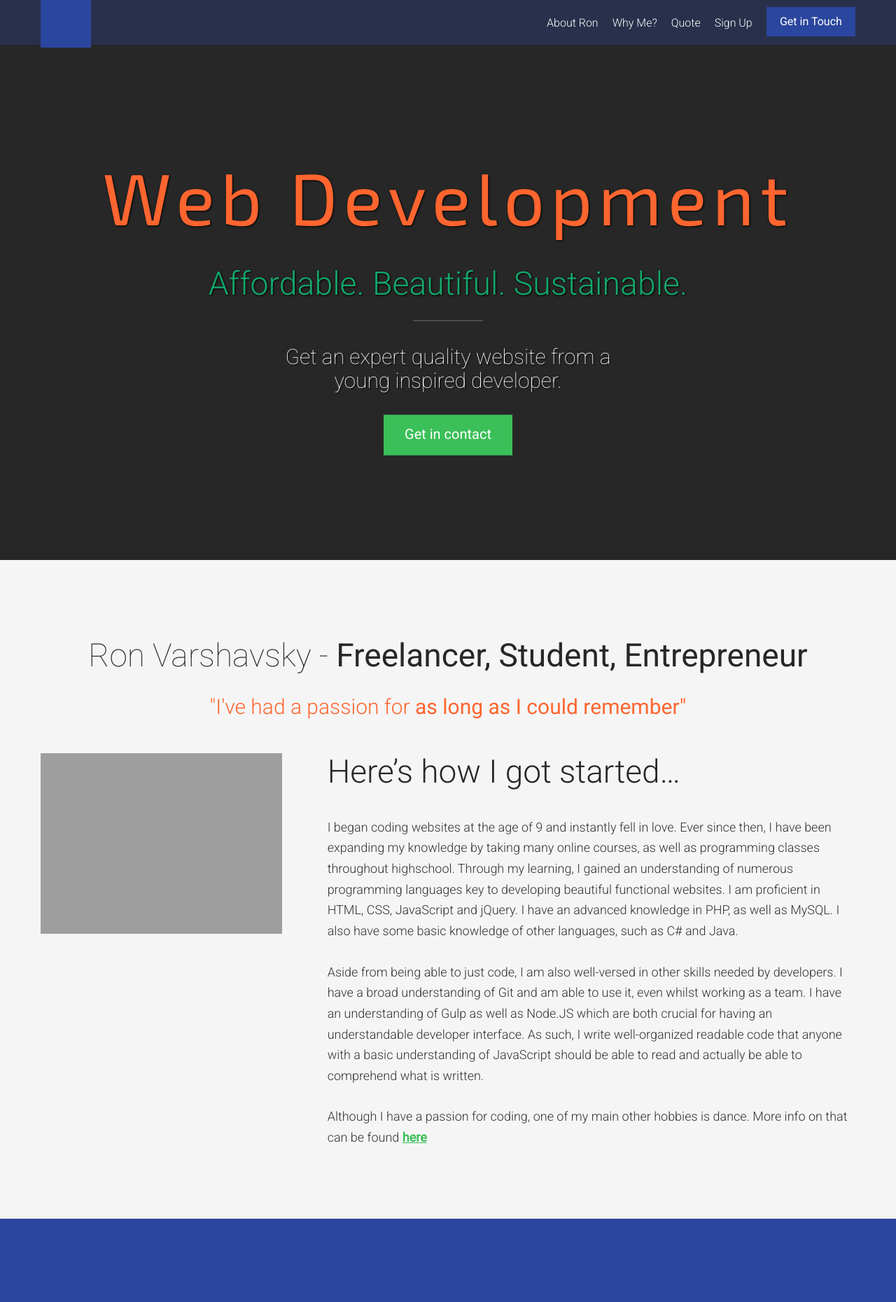
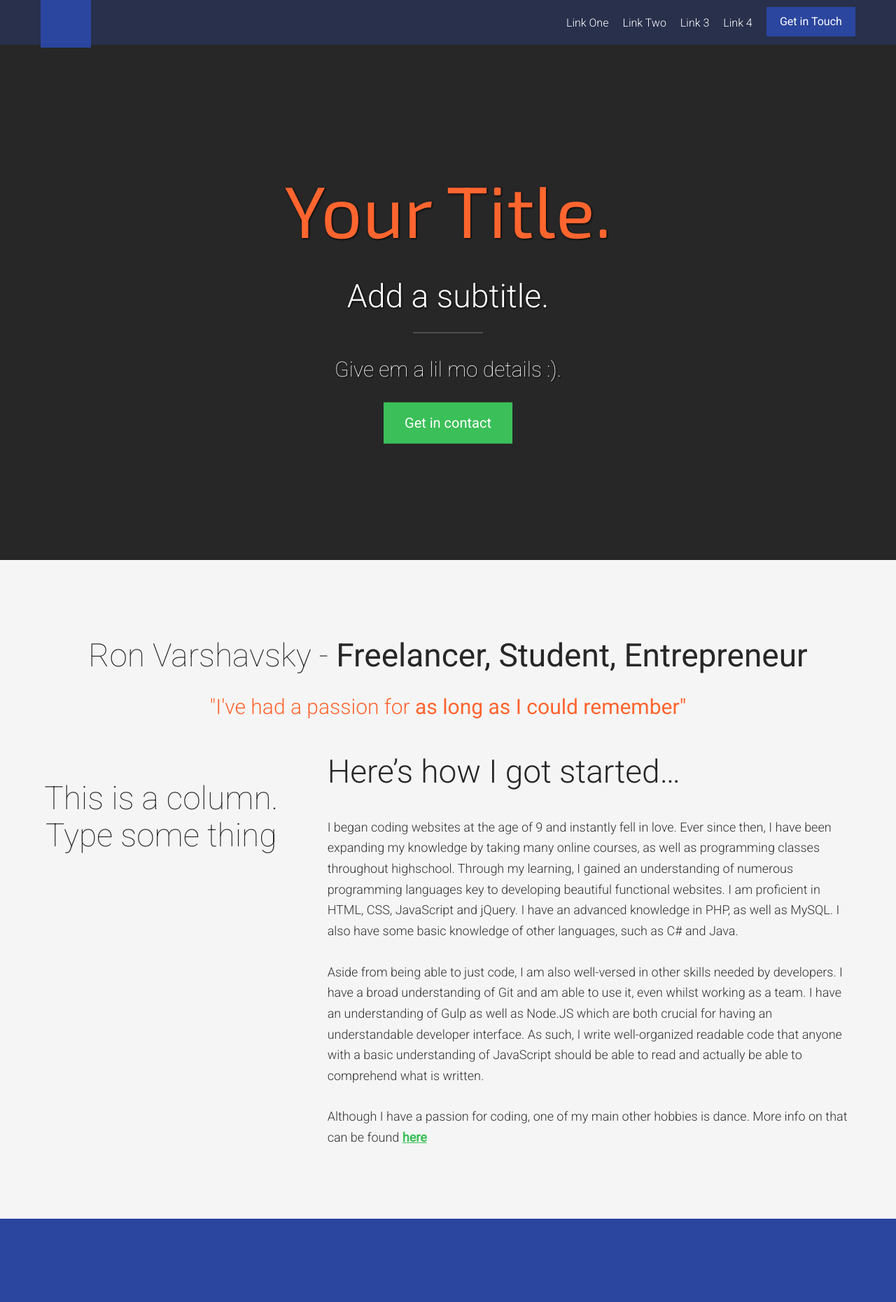
Before and after one commit to VangoCode/html_site_template, a PHP site: page / in a window 1280 px wide. Shown: the top 1860 px of the page at 70% size. Run offline with PHP 8.4, Linux system fonts and the light colour scheme; some libraries are stand-ins or nearby versions; some web fonts are replaced; grey boxes are pictures that could not be loaded.

Commit message:
Finished the template styling.

```diff
--- a/app/assets/styles/modules/_introduction.css
+++ b/app/assets/styles/modules/_introduction.css
@@ -26,7 +26,6 @@
     &__title {
         font-family: 'Exo 2', sans-serif;
         font-weight: 300;
-        letter-spacing: .5rem;
         text-shadow: 1px 1px 3px #000;
         color: $mainRed;
         font-size: 2rem;
@@ -51,8 +50,8 @@
 
     &__subtitle {
         font-weight: 300;
-        color: $minorGreen;
         font-size: 1.2rem;
+        color: #FFF;
         text-shadow: 1px 1px 3px #000;
         margin-bottom: 0;
 
--- a/app/assets/styles/modules/_site-header.css
+++ b/app/assets/styles/modules/_site-header.css
@@ -32,7 +32,7 @@
         background-color: $mainBlue;
         padding: 25px 36px;
         left: 50%;
-        transform: translateX(-50%) scale(2.5);
+        transform: translateX(-50%) scale(1.5);
         transition: transform .3s ease-out;
         transform-origin: 50% 0%;
         top: 0;
--- a/app/index.html
+++ b/app/index.html
@@ -43,10 +43,10 @@
 
                     <nav class="primary-nav primary-nav--pull-right">
                         <ul>
-                            <li><a href="#about" id="about-link">About Ron</a></li>
-                            <li><a href="#performance" id="performance-link">Why Me?</a></li>
-                            <li><a href="#signup" id="signup-link">Quote</a></li>
-                            <li><a href="#email-list" id="email-link">Sign Up</a></li>
+                            <li><a href="#about" id="about-link">Link One</a></li>
+                            <li><a href="#performance" id="performance-link">Link Two</a></li>
+                            <li><a href="#signup" id="signup-link">Link 3</a></li>
+                            <li><a href="#email-list" id="email-link">Link 4</a></li>
                         </ul>
                     </nav>
                 </div>
@@ -60,10 +60,10 @@
 
             <div class="introduction__text-content">
                 <div class="wrapper">
-                    <h1 class="introduction__title">Web Development</h1>
-                    <h2 class="introduction__subtitle">Affordable. Beautiful. Sustainable.</h2>
+                    <h1 class="introduction__title">Your Title.</h1>
+                    <h2 class="introduction__subtitle">Add a subtitle.</h2>
                     <span class="separator"></span>
-                    <p class="introduction__description">Get an expert quality website  from a young inspired developer.</p>
+                    <p class="introduction__description">Give em a lil mo details :).</p>
                     <p><a href="#" class="btn btn--green btn--large btn--insert-border btn--circlify btn--introduction open-modal">Get in contact</a></p>
                 </div>
             </div>
@@ -83,7 +83,7 @@
                 <div class="row row--gutters">
 
                     <div class="row__medium-4 row__b-margin-until-medium">
-                        <img class="headline--image lazyload" data-srcset="assets/images/ron.jpg" class="rotate" alt="Ron Varshavsky">
+                        <h2 class="headline headline--centered headline--light">This is a column. Type some thing</h2>
                     </div>
 
                     <div class="row__medium-8">
@@ -100,20 +100,20 @@
 
         <div id="performance" class="page-section page-section--blue" data-matching-link="#performance-link">
             <div class="wrapper">
-                <h2 class="section-title section-title--white performance--header"><img class="section-title__icon" src="assets/images/icons/star.svg">Why <strong>Me?</strong></h2>
+                <h2 class="section-title section-title--white performance--header">Why <strong>Me?</strong></h2>
 
                 <div class="row row--gutters row--gutters-large generic-content-container">
 
                     <div class="row__medium-6">
 
                         <div class="performance-item">
-                            <img class="performance-item__icon lazyload" data-srcset="assets/images/icons/diamond.svg" width="64px">
+
                             <h3 class="performance-item__title">Professional Quality</h3>
                             <p>Ron Varshavsky pays extreme attention to detail when styling his websites, and while programming both the front-end and back-end. Clients can rest assured their website will be of professional quality.</p>
                         </div>
 
                         <div class="performance-item">
-                            <img class="performance-item__icon" src="assets/images/icons/piggy-bank.svg" width="64px">
+
                             <h3 class="performance-item__title">Bang for your Buck</h3>
                             <p>The quality of the product clients get is unrealistically good, especially for the price they pay.</p>
                         </div>
@@ -123,13 +123,13 @@
                     <div class="row__medium-6">
 
                         <div class="performance-item">
-                            <img class="performance-item__icon" src="assets/images/icons/computer.svg" width="64px">
+
                             <h3 class="performance-item__title">Fully Customizable</h3>
                             <p>Every aspect of the website is customizable. All elements will be changeable based on the client's requests, and payment will not be required until the client is fully satisfied.</p>
                         </div>
 
                         <div class="performance-item">
-                            <img class="performance-item__icon" src="assets/images/icons/coding.svg" width="64px">
+
                             <h3 class="performance-item__title">Front End and Back End Included</h3>
                             <p>The front end and the back end are both included. With a  beautiful website plus amazing back-end programming, Ron Varshavsky is an amazing one-stop-shop for your website.</p>
                         </div>
@@ -144,7 +144,7 @@
 
         <div id="signup" class="page-section signup" data-matching-link="#signup-link">
             <div class="wrapper">
-                <h2 class="section-title signup--header"><img class="section-title__icon" src="assets/images/icons/envelope.svg" width="64px">Get a <strong>Quote</strong></h2>
+                <h2 class="section-title signup--header">Get a <strong>Quote</strong></h2>
 
                 <form id="order-form" class="signup--form" method="post">
 
--- a/app/temp/styles/styles.css
+++ b/app/temp/styles/styles.css
@@ -416,7 +416,6 @@ input {
 .introduction__title {
         font-family: 'Exo 2', sans-serif;
         font-weight: 300;
-        letter-spacing: .5rem;
         text-shadow: 1px 1px 3px #000;
         color: #FF652F;
         font-size: 2rem;
@@ -459,8 +458,8 @@ input {
 
 .introduction__subtitle {
         font-weight: 300;
-        color: #14A76C;
         font-size: 1.2rem;
+        color: #FFF;
         text-shadow: 1px 1px 3px #000;
         margin-bottom: 0;
     }
@@ -1004,7 +1003,7 @@ input {
         background-color: #2b469e;
         padding: 25px 36px;
         left: 50%;
-        transform: translateX(-50%) scale(2.5);
+        transform: translateX(-50%) scale(1.5);
         transition: transform .3s ease-out;
         transform-origin: 50% 0%;
         top: 0;
```
